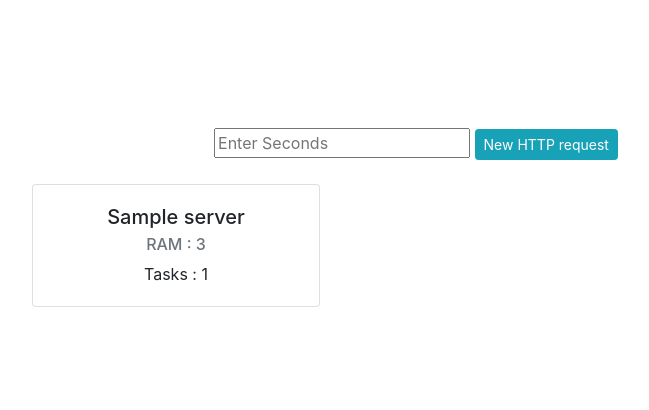
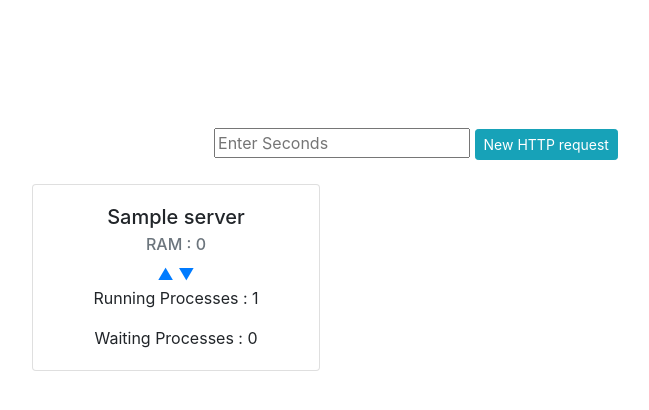
Before and after one commit to shrey920/LoadBalancer, a Django app: page / in a window 1280 px wide. Shown: the top 410 px of the page, without its empty margins (224-873 px from the left). Run offline with Django 3.2, Linux system fonts and the light colour scheme; tables that the repository leaves empty hold one stand-in row (values such as "Sample post"); some libraries are stand-ins or nearby versions.

Commit message:
time variant complete

```diff
--- a/servers/models.py
+++ b/servers/models.py
@@ -5,8 +5,10 @@ from django.db import models
 class Server(models.Model):
     name = models.CharField("Server Name",max_length=20)
     ram = models.IntegerField(default=4)
+    min_ram = models.IntegerField(default=1)
+    max_ram = models.IntegerField(default=16)
 
 
 class Process(models.Model):
     server = models.ForeignKey(Server,related_name="server_processes",on_delete=models.CASCADE)
-    expiry = models.DateTimeField()
+    expiry = models.DateTimeField(null=True)
--- a/servers/urls.py
+++ b/servers/urls.py
@@ -7,4 +7,7 @@ urlpatterns = [
     path('',views.home, name="home"),
     path('request',views.loadBalance, name="loadBalance"),
     path('request/<pk>/<duration>',views.allocateCloud, name="allocateCloud"),
+    path('scaleup/<pk>', views.scaleUp, name="scaleUp"),
+    path('scaledown/<pk>', views.scaleDown, name="scaleDown"),
+
 ]
--- a/servers/views.py
+++ b/servers/views.py
@@ -1,5 +1,5 @@
 from django.shortcuts import render,redirect
-from operator import attrgetter
+from django.db.models import Q
 
 import datetime
 from datetime import timedelta
@@ -19,15 +19,18 @@ def home(request):
     }
 
     for server in servers:
-        processes = server.server_processes.filter(expiry__gt=current_time).count()
+        run_processes = server.server_processes.filter(expiry__gt=current_time).count()
 
-        server.ram = max(0, 4 - processes)
+        wait_processes = server.server_processes.filter(expiry__isnull=True).count()
+        ram = max(0, server.ram - run_processes)
 
 
         context['servers'].append({
+            "pk":server.pk,
             "name":server.name,
-            "ram":server.ram,
-            "tasks":processes
+            "ram":ram,
+            "run_processes":run_processes,
+            "wait_processes": wait_processes
         })
 
 
@@ -35,6 +38,31 @@ def home(request):
 
 
     return render(request,'servers/home.html',context)
+
+
+
+def scaleUp(request, pk):
+
+    server = Server.objects.get(pk=pk)
+    if server.ram < server.max_ram:
+        server.ram = server.ram + 1
+        server.save()
+
+
+
+    return redirect('servers:home')
+
+def scaleDown(request, pk):
+
+    server = Server.objects.get(pk=pk)
+    if server.ram > server.min_ram:
+        server.ram = server.ram - 1
+        server.save()
+
+
+
+    return redirect('servers:home')
+
 
 
 
@@ -49,7 +77,8 @@ def loadBalance(request):
 
     current_time = datetime.datetime.now()
     for server in servers:
-        processes = server.server_processes.filter(expiry__gt=current_time).count()
+        processes = server.server_processes.filter(Q(expiry__gt=current_time) | Q(expiry__isnull=True)).count()
+        print(processes)
 
         if minimum==-1 or processes<minimum:
             minimum = processes
@@ -63,10 +92,20 @@ def loadBalance(request):
 def allocateCloud(request,pk, duration):
 
     server = Server.objects.get(pk=pk)
+
     process = Process()
-    process.expiry = datetime.datetime.now() + timedelta(seconds=int(duration))
     process.server = server
     process.save()
+
+    ram = 0
+    while ram <= 0:
+        current_time = datetime.datetime.now()
+        processes = server.server_processes.filter(Q(expiry__gt=current_time) | Q(expiry__isnull=True)).count() - 1
+        ram = max(0, server.ram - processes)
+
+    process.expiry = datetime.datetime.now() + timedelta(seconds=int(duration))
+    process.save()
+
 
     context = {
         "server": {},
@@ -74,16 +113,18 @@ def allocateCloud(request,pk, duration):
 
     current_time = datetime.datetime.now()
 
-    processes = server.server_processes.filter(expiry__gt=current_time).count()
+    run_processes = server.server_processes.filter(expiry__gt=current_time).count()
 
-    server.ram = max(0, 4 - processes)
+    ram = max(0, server.ram - run_processes)
+    wait_processes = server.server_processes.filter(expiry__isnull=True).count()
 
 
 
     context['server'] = {
         "name": server.name,
-        "ram": server.ram,
-        "tasks": processes
+        "ram": ram,
+        "run_processes": run_processes,
+        "wait_processes": wait_processes
     }
 
     return render(request,'servers/allocated.html',context)
--- a/templates/servers/allocated.html
+++ b/templates/servers/allocated.html
@@ -7,7 +7,8 @@
 <body>
 <h2>You have come to {{ server.name }}</h2>
 <h3>RAM : {{ server.ram }}</h3>
-<h3>Tasks : {{ server.tasks }}</h3>
+<h3>Running Processes : {{ server.run_processes }}</h3>
+<h3>Waiting Processes : {{ server.wait_processes }}</h3>
 
 </body>
 </html>
--- a/templates/servers/home.html
+++ b/templates/servers/home.html
@@ -20,10 +20,13 @@
     <div class="row no-gutters" style="margin-left: 20%;">
     {% for server in servers %}
         <div class="card" style="width: 18rem;">
-          <div class="card-body">
+          <div  class="card-body">
             <h5 class="card-title">{{ server.name }}</h5>
             <h6 class="card-subtitle mb-2 text-muted">RAM : {{ server.ram }}</h6>
-            <p class="card-text">Tasks : {{ server.tasks }}</p>
+            <a href="{% url 'servers:scaleUp' server.pk %}" >&#x25B2;</a>
+            <a href="{% url 'servers:scaleDown' server.pk %}" >&#x25BC;</a>
+            <p class="card-text">Running Processes : {{ server.run_processes }}</p>
+            <p class="card-text">Waiting Processes : {{ server.wait_processes }}</p>
           </div>
         </div>
     {% endfor %}
```
Also changed, not shown: servers/migrations/0005_auto_20191029_1312.py (added), servers/migrations/0006_auto_20191029_1341.py (added).
